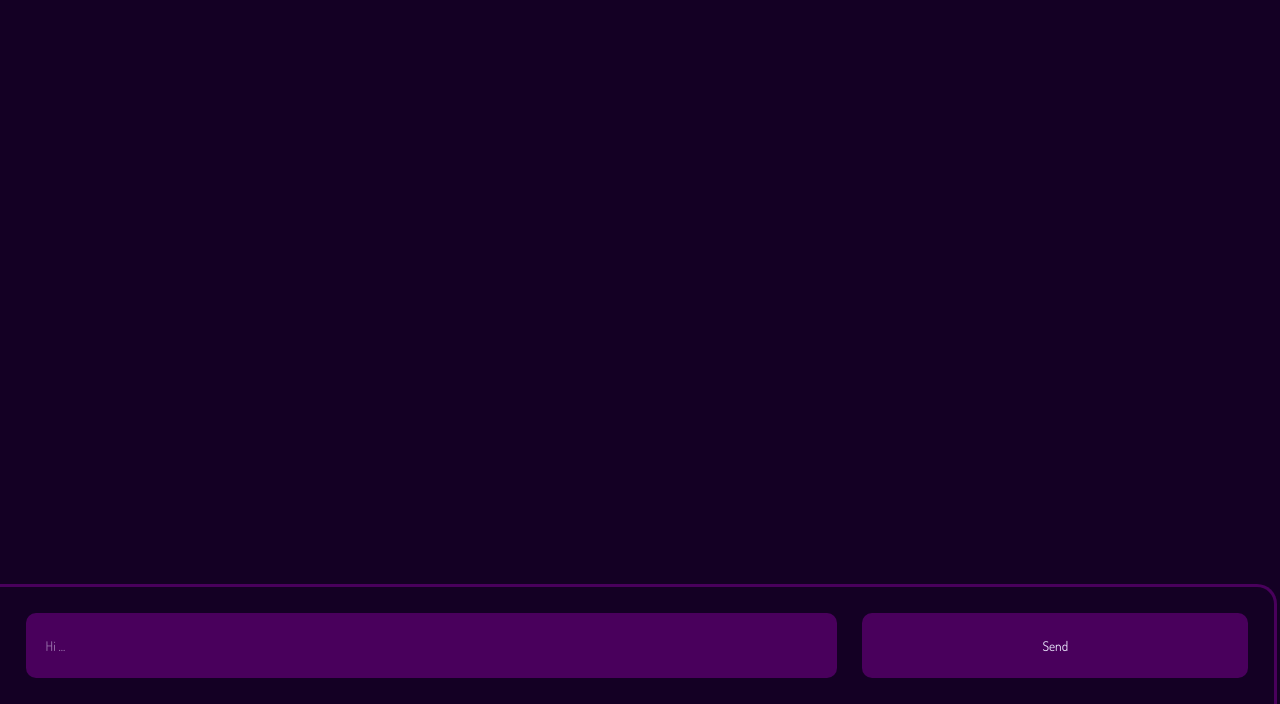
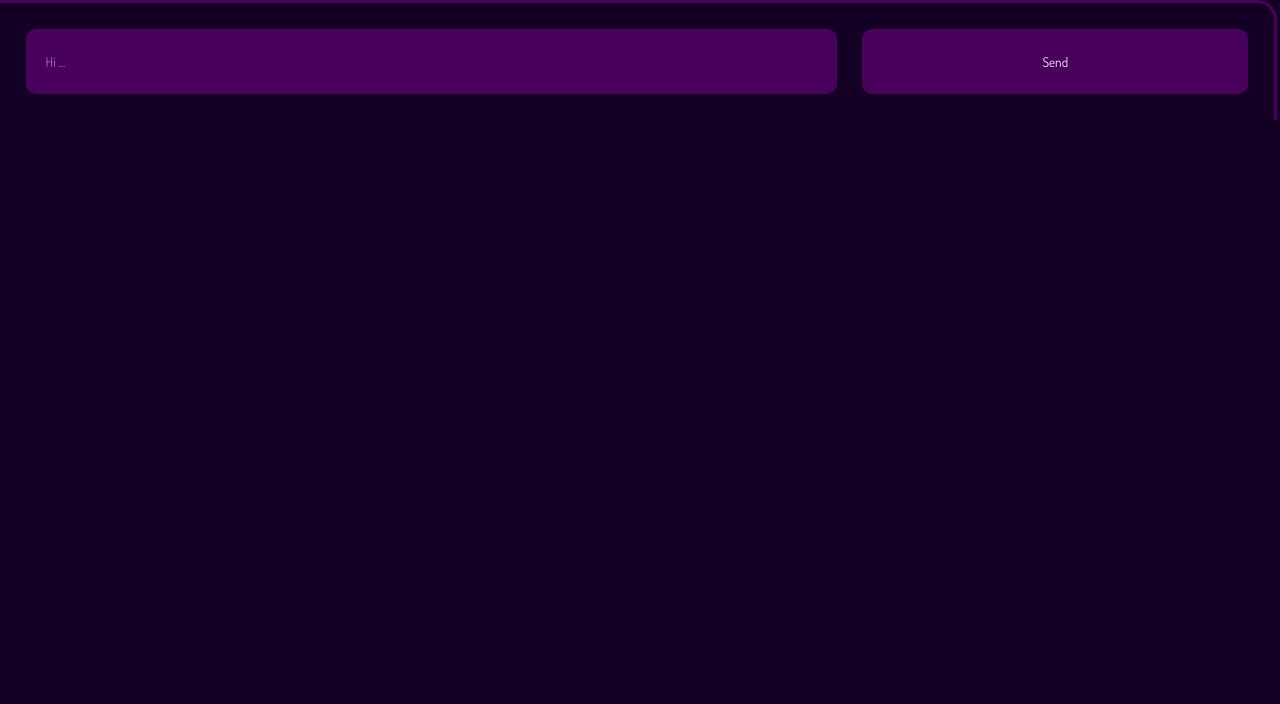
Before and after one commit to sileniri/MY-CHAT, a plain HTML site: page client/index.html in a window 1280 px wide. Shown: the part 96-800 px from the top of the page. Drawn offline with nearby package versions, Linux system fonts and the light colour scheme; sample sign-in values are in the browser's storage.

Commit message:
Update styles.css

```diff
--- a/client/styles.css
+++ b/client/styles.css
@@ -80,9 +80,6 @@ body {
     /* width: 100%; */
     /* COLORS!! */
     background-color: var(--background);
-
-    display: flex;
-    flex-direction: column;
 }
 
 header {
@@ -235,12 +232,6 @@ header a {
 
 a {
     cursor: pointer;
-}
-
-main:has(#messages) {
-    flex-grow: 1;
-    display: flex;
-    flex-direction: column;
 }
 
 .body {
```
